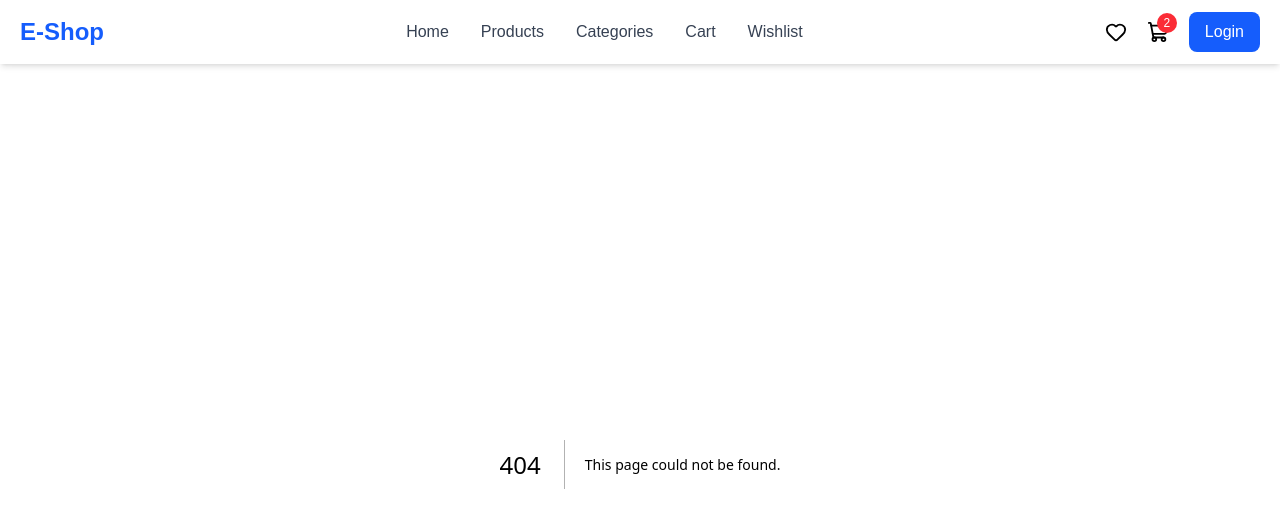
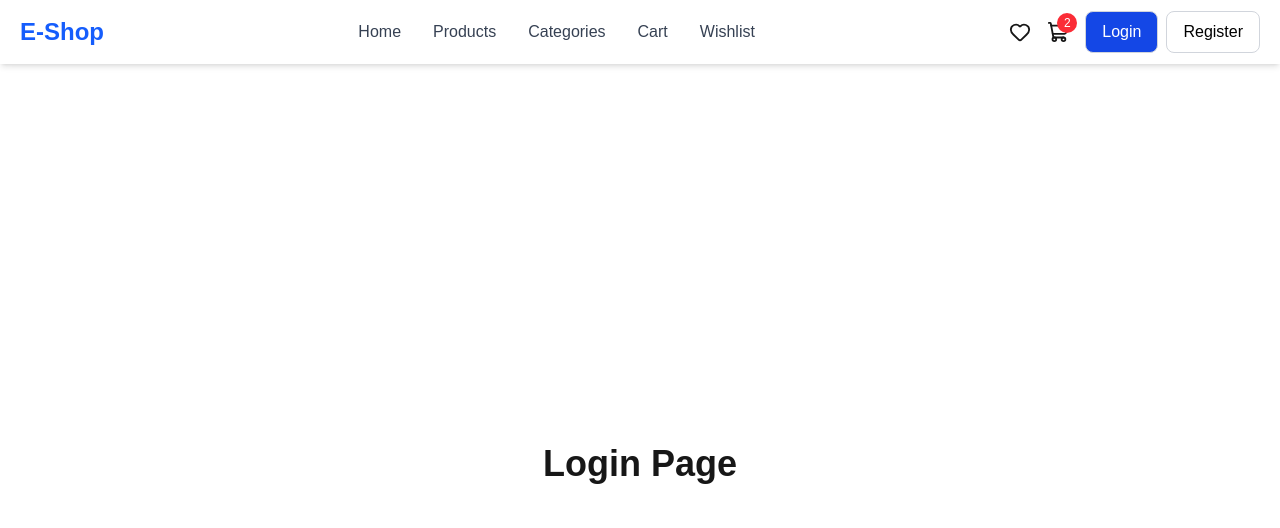
Before and after one commit to mdnlislam/E-CommersWeb, a Next.js app in the folder client/: page /login in a window 1280 px wide. Before the commit this address had no page. Shown: the top 528 px of the page. Built offline with nearby package versions, Linux system fonts and the light colour scheme.

Commit message:
navbar ok

```diff
--- /dev/null
+++ b/client/app/login/page.jsx
@@ -0,0 +1,7 @@
+export default function LoginPage() {
+  return (
+    <div className="flex items-center justify-center h-screen">
+      <h1 className="text-4xl font-bold">Login Page</h1>
+    </div>
+  );
+}
--- /dev/null
+++ b/client/app/register/page.jsx
@@ -0,0 +1,7 @@
+export default function RegisterPage() {
+  return (
+    <div className="flex items-center justify-center h-screen">
+      <h1 className="text-4xl font-bold">Register Page</h1>
+    </div>
+  );
+}
--- a/client/components/shared/Navbar.jsx
+++ b/client/components/shared/Navbar.jsx
@@ -3,8 +3,14 @@
 import Link from "next/link";
 import { navLinks } from "@/data/navLinks";
 import { Heart, ShoppingCart, User } from "lucide-react";
+// import { useState } from "react";
+import { usePathname } from "next/navigation";
 
 export default function Navbar() {
+  // const [active, setActive] = useState(false);
+  const user = null; // পরে JWT/Auth Context থেকে আসবে
+  const pathname = usePathname();
+
   return (
     <nav className="sticky top-0 z-50 bg-white shadow-md">
       <div className="max-w-7xl mx-auto px-5">
@@ -29,12 +35,14 @@ export default function Navbar() {
           </ul>
 
           {/* Right Side */}
-          <div className="flex items-center gap-5">
-            <button>
+          <div className="flex items-center gap-4">
+            {/* Wishlist */}
+            <button className="cursor-pointer">
               <Heart size={22} />
             </button>
 
-            <button className="relative">
+            {/* Cart */}
+            <button className="relative cursor-pointer">
               <ShoppingCart size={22} />
 
               <span className="absolute -top-2 -right-2 bg-red-500 text-white text-xs w-5 h-5 rounded-full flex items-center justify-center">
@@ -42,12 +50,32 @@ export default function Navbar() {
               </span>
             </button>
 
-            <Link
-              href="/login"
-              className="bg-blue-600 text-white px-4 py-2 rounded-lg"
-            >
-              Login
-            </Link>
+            {/* Auth */}
+            {user ? (
+              <Link
+                href="/profile"
+                className="flex items-center gap-2 bg-blue-600 text-white px-4 py-2 rounded-lg"
+              >
+                <User size={18} />
+                Profile
+              </Link>
+            ) : (
+              <div className="flex items-center gap-2">
+                <Link
+                  href="/login"
+                  className={`border text-black border-gray-300 px-4 py-2 rounded-lg  ${pathname === "/login" ? "bg-blue-700 text-white" : ""}`}
+                >
+                  Login
+                </Link>
+
+                <Link
+                  href="/register"
+                  className={` border border-gray-300 text-black  px-4 py-2 rounded-lg ${pathname === "/register" ? "bg-blue-700 text-white" : ""}`}
+                >
+                  Register
+                </Link>
+              </div>
+            )}
           </div>
         </div>
       </div>
```
